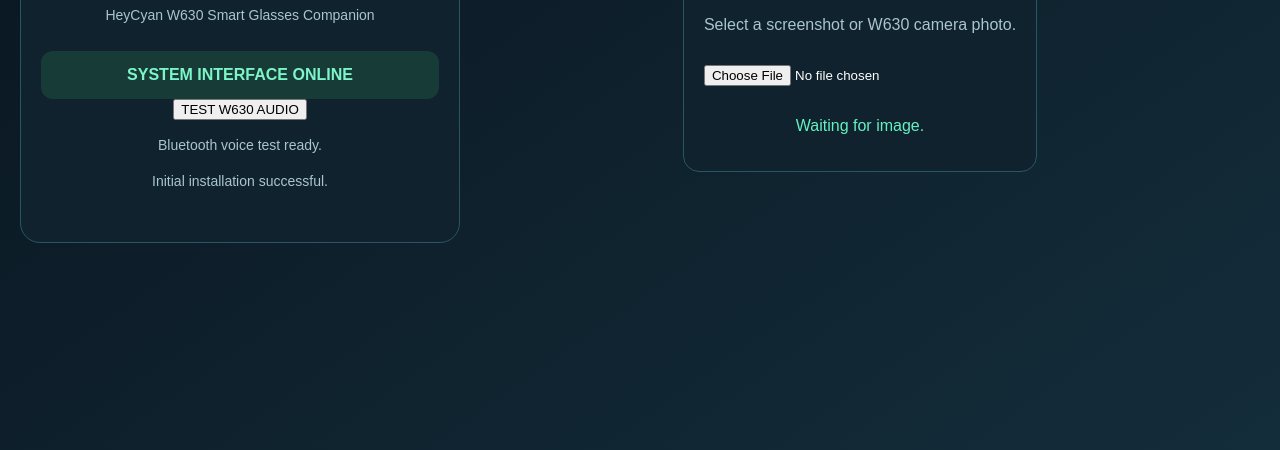
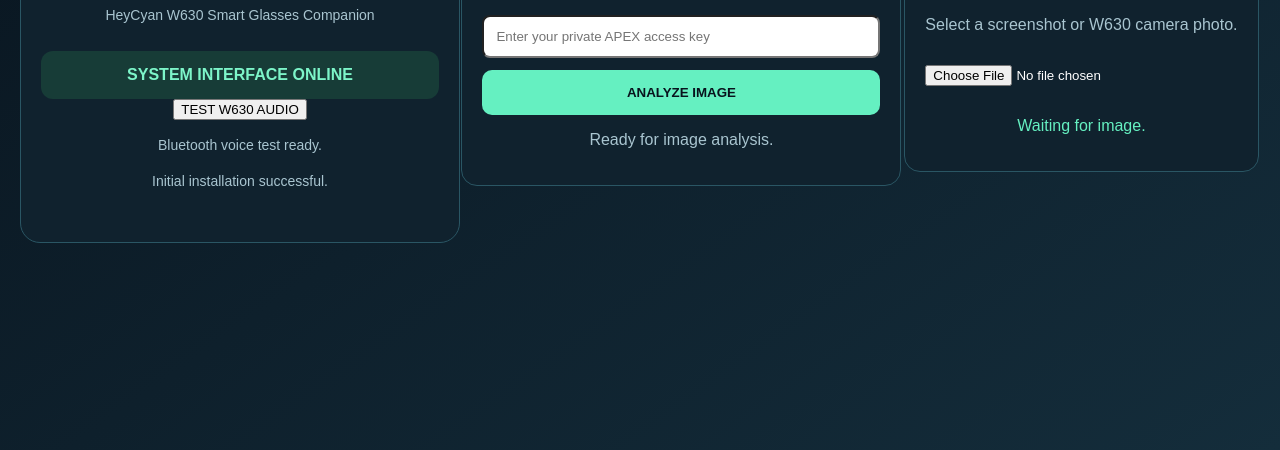
Before and after one commit to CaptainNob0di/ZEV-DOD-APEX, a plain HTML site: page index.html in a window 1280 px wide. Shown: the part 350-800 px from the top of the page. Drawn offline with Linux system fonts and the light colour scheme.

Commit message:
Update index.html

```diff
--- a/index.html
+++ b/index.html
@@ -128,6 +128,138 @@ function testAPEXVoice() {
 </body>
 
 <section style="
+  max-width:440px;
+  width:100%;
+  margin:20px auto;
+  padding:20px;
+  background:#10222e;
+  border:1px solid #2a5664;
+  border-radius:16px;
+  color:white;
+  text-align:center;
+">
+  <h2 style="color:#65f0c1;">
+    APEX AI ANALYSIS
+  </h2>
+
+  <input
+    type="password"
+    id="apexKey"
+    placeholder="Enter your private APEX access key"
+    autocomplete="off"
+    style="
+      width:100%;
+      padding:12px;
+      margin:12px 0;
+      border-radius:8px;
+    "
+  >
+
+  <button
+    type="button"
+    id="analyzeButton"
+    onclick="analyzeAPEXImage()"
+    style="
+      width:100%;
+      padding:15px;
+      background:#65f0c1;
+      color:#08131d;
+      border:0;
+      border-radius:10px;
+      font-weight:bold;
+    "
+  >
+    ANALYZE IMAGE
+  </button>
+
+  <p id="analysisStatus" style="color:#a9c5d0;">
+    Ready for image analysis.
+  </p>
+
+  <pre id="analysisResult" style="
+    white-space:pre-wrap;
+    overflow-wrap:anywhere;
+    text-align:left;
+    font-family:Arial,sans-serif;
+    line-height:1.5;
+  "></pre>
+</section>
+
+<script>
+async function analyzeAPEXImage() {
+  const file = document.getElementById(
+    "apexImage"
+  ).files[0];
+
+  const key = document.getElementById(
+    "apexKey"
+  ).value;
+
+  const status = document.getElementById(
+    "analysisStatus"
+  );
+
+  const result = document.getElementById(
+    "analysisResult"
+  );
+
+  if (!file) {
+    status.textContent = "Select an image first.";
+    return;
+  }
+
+  if (!key) {
+    status.textContent = "Enter your APEX access key.";
+    return;
+  }
+
+  if (file.size > 2000000) {
+    status.textContent =
+      "Image exceeds 2 MB. Select a smaller JPEG or PNG.";
+    return;
+  }
+
+  status.textContent = "Analyzing image...";
+  result.textContent = "";
+
+  const form = new FormData();
+  form.append("image", file);
+
+  try {
+    const response = await fetch(
+      "https://zev-dod-apex-1.hezaking1993.workers.dev/analyze",
+      {
+        method: "POST",
+        headers: {
+          "X-APEX-Key": key
+        },
+        body: form
+      }
+    );
+
+    const data = await response.json();
+
+    if (!response.ok) {
+      throw new Error(
+        data.details || data.error || "Analysis failed"
+      );
+    }
+
+    result.textContent =
+      typeof data.analysis === "string"
+        ? data.analysis
+        : JSON.stringify(data.analysis, null, 2);
+
+    status.textContent = "Analysis complete.";
+
+  } catch (error) {
+    status.textContent = "Analysis failed.";
+    result.textContent = error.message;
+  }
+}
+</script>
+
+<section style="
   margin:20px auto;
   max-width:440px;
   padding:20px;
```
